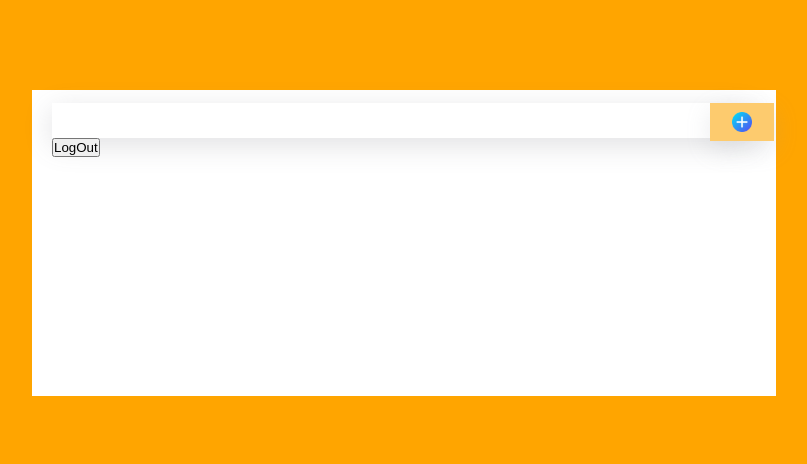
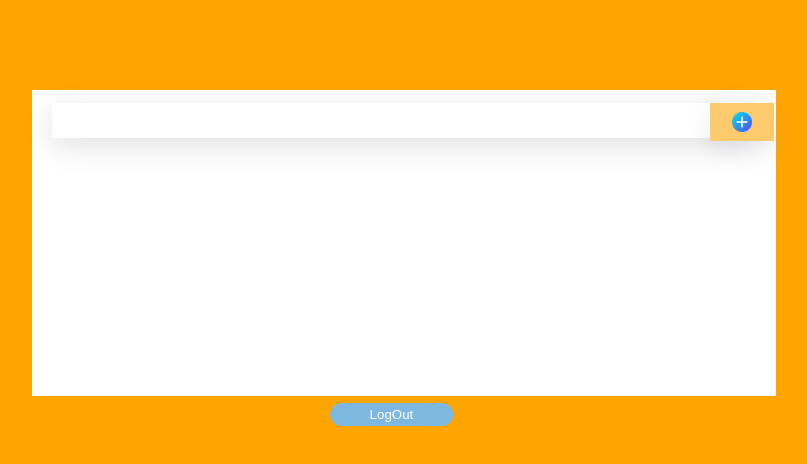
Before and after one commit to waqasalamzeb/Todo-App, a plain HTML site: page index.html in a window 1280 px wide. Shown: the whole page, without its empty margins (236-1043 px from the left). Drawn offline with nearby package versions, Linux system fonts and the light colour scheme; some packages are replaced by stand-ins of ours; a script that the page names is missing.

Commit message:
Update style.css

```diff
--- a/style.css
+++ b/style.css
@@ -2,6 +2,16 @@
 * {
     margin: 0;
     padding: 0;
+}
+button#logout {
+    padding: 4px 40px;
+    position: absolute;
+    bottom: -30px;
+    border-radius: 15px;
+    border: none;
+    left: 40%;
+    background-color: #7CB8DF;
+    color: white;
 }
 span.addedtime {
     color: #ffffff;
```
